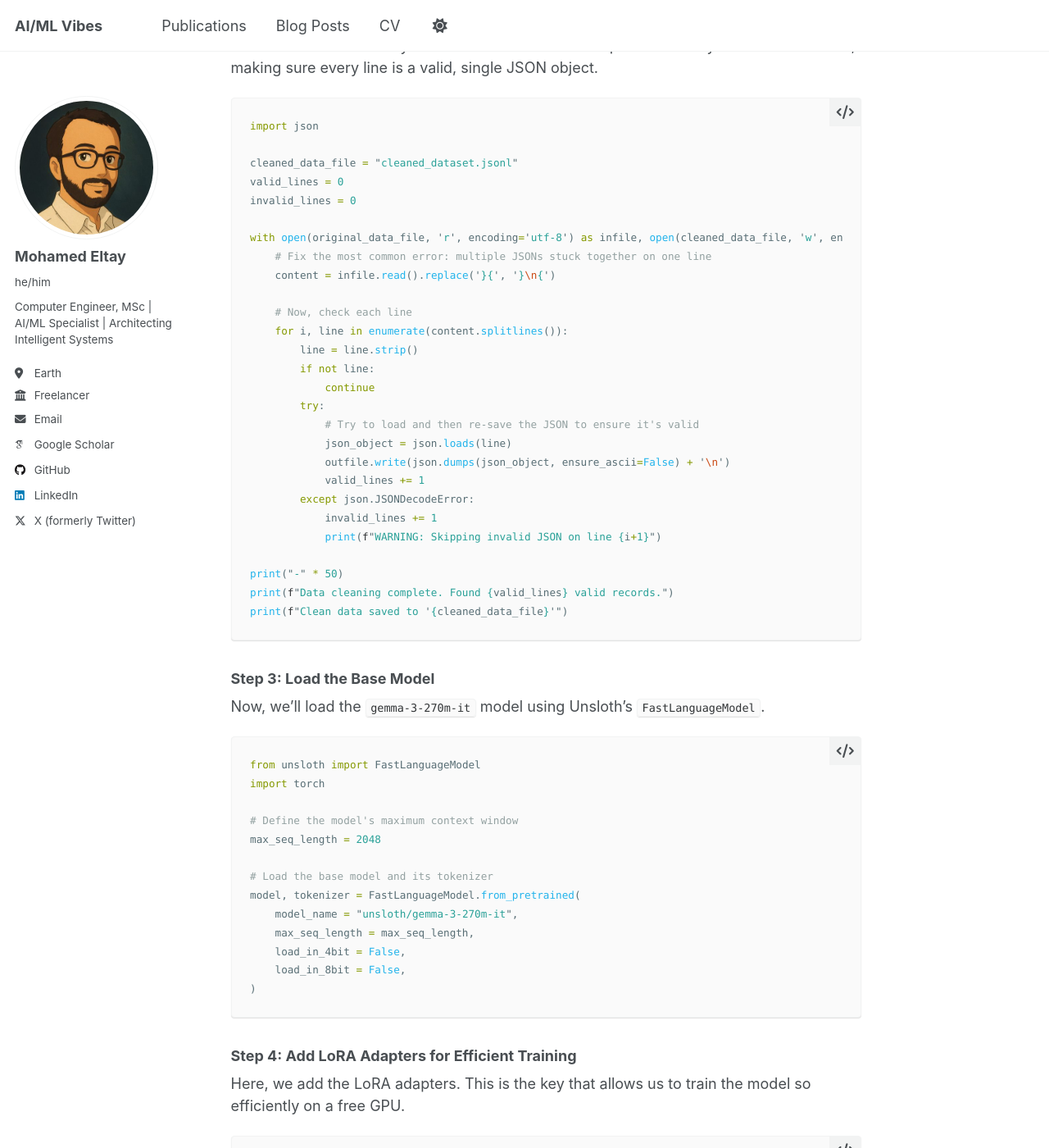
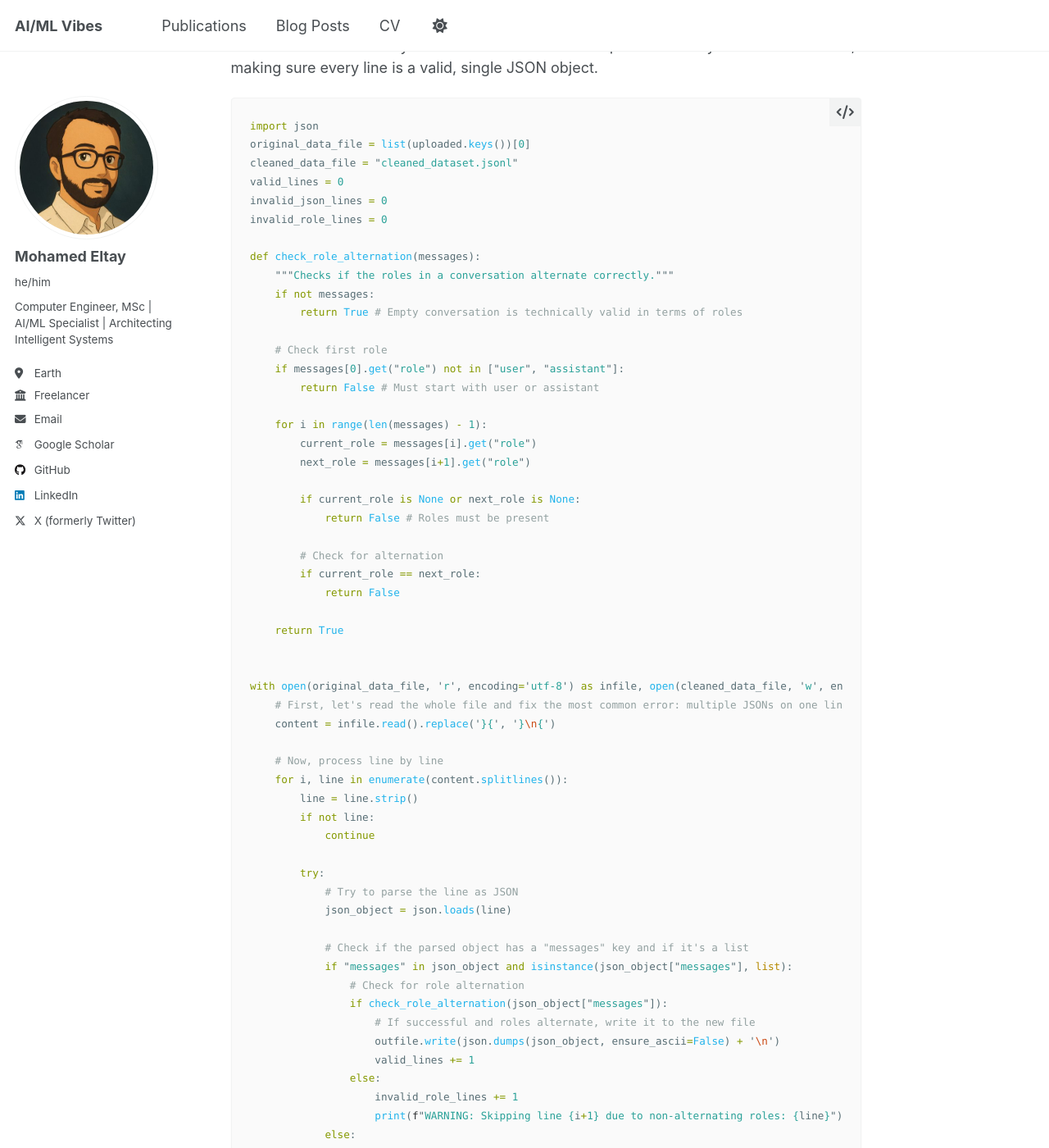
Before and after one commit to eltay89/eltay89.github.io, a Jekyll site: the page built from _posts/2025-08-24-fine-tune-gemma3-saudi-unsloth.md, in a window 1280 px wide and 1400 px high, scrolled down 1623 px. Shown: the whole window at 82% size. Built offline with Jekyll 4.4.1, drawn with Linux system fonts in a browser that asks for light colours; some web fonts are replaced; a script that is not in the unit is left out; some of the changed text lies outside the part shown.

Commit message:
Update 2025-08-24-fine-tune-gemma3-saudi-unsloth.md

````diff
--- a/_posts/2025-08-24-fine-tune-gemma3-saudi-unsloth.md
+++ b/_posts/2025-08-24-fine-tune-gemma3-saudi-unsloth.md
@@ -89,31 +89,76 @@ Sometimes, the AI that generates our data can make small formatting mistakes. Th
 
 ```python
 import json
-
+original_data_file = list(uploaded.keys())[0]
 cleaned_data_file = "cleaned_dataset.jsonl"
 valid_lines = 0
-invalid_lines = 0
+invalid_json_lines = 0
+invalid_role_lines = 0
+
+def check_role_alternation(messages):
+    """Checks if the roles in a conversation alternate correctly."""
+    if not messages:
+        return True # Empty conversation is technically valid in terms of roles
+
+    # Check first role
+    if messages[0].get("role") not in ["user", "assistant"]:
+        return False # Must start with user or assistant
+
+    for i in range(len(messages) - 1):
+        current_role = messages[i].get("role")
+        next_role = messages[i+1].get("role")
+
+        if current_role is None or next_role is None:
+            return False # Roles must be present
+
+        # Check for alternation
+        if current_role == next_role:
+            return False
+
+    return True
+
 
 with open(original_data_file, 'r', encoding='utf-8') as infile, open(cleaned_data_file, 'w', encoding='utf-8') as outfile:
-    # Fix the most common error: multiple JSONs stuck together on one line
+    # First, let's read the whole file and fix the most common error: multiple JSONs on one line
     content = infile.read().replace('}{', '}\n{')
 
-    # Now, check each line
+    # Now, process line by line
     for i, line in enumerate(content.splitlines()):
         line = line.strip()
         if not line:
             continue
+
         try:
-            # Try to load and then re-save the JSON to ensure it's valid
+            # Try to parse the line as JSON
             json_object = json.loads(line)
-            outfile.write(json.dumps(json_object, ensure_ascii=False) + '\n')
-            valid_lines += 1
+
+            # Check if the parsed object has a "messages" key and if it's a list
+            if "messages" in json_object and isinstance(json_object["messages"], list):
+                # Check for role alternation
+                if check_role_alternation(json_object["messages"]):
+                    # If successful and roles alternate, write it to the new file
+                    outfile.write(json.dumps(json_object, ensure_ascii=False) + '\n')
+                    valid_lines += 1
+                else:
+                    invalid_role_lines += 1
+                    print(f"WARNING: Skipping line {i+1} due to non-alternating roles: {line}")
+            else:
+                 invalid_json_lines += 1
+                 print(f"WARNING: Skipping invalid JSON on line {i+1} (missing or invalid 'messages' key): {line}")
+
+
         except json.JSONDecodeError:
-            invalid_lines += 1
-            print(f"WARNING: Skipping invalid JSON on line {i+1}")
+            # If it fails, print an error and skip the line
+            invalid_json_lines += 1
+            print(f"WARNING: Skipping invalid JSON on line {i+1}: {line}")
 
 print("-" * 50)
-print(f"Data cleaning complete. Found {valid_lines} valid records.")
+print(f"Data cleaning complete.")
+print(f"Found {valid_lines} valid JSON objects.")
+if invalid_json_lines > 0:
+    print(f"Skipped {invalid_json_lines} lines with invalid JSON or missing 'messages' key.")
+if invalid_role_lines > 0:
+    print(f"Skipped {invalid_role_lines} lines due to non-alternating roles.")
 print(f"Clean data saved to '{cleaned_data_file}'")
 ```
 
````
